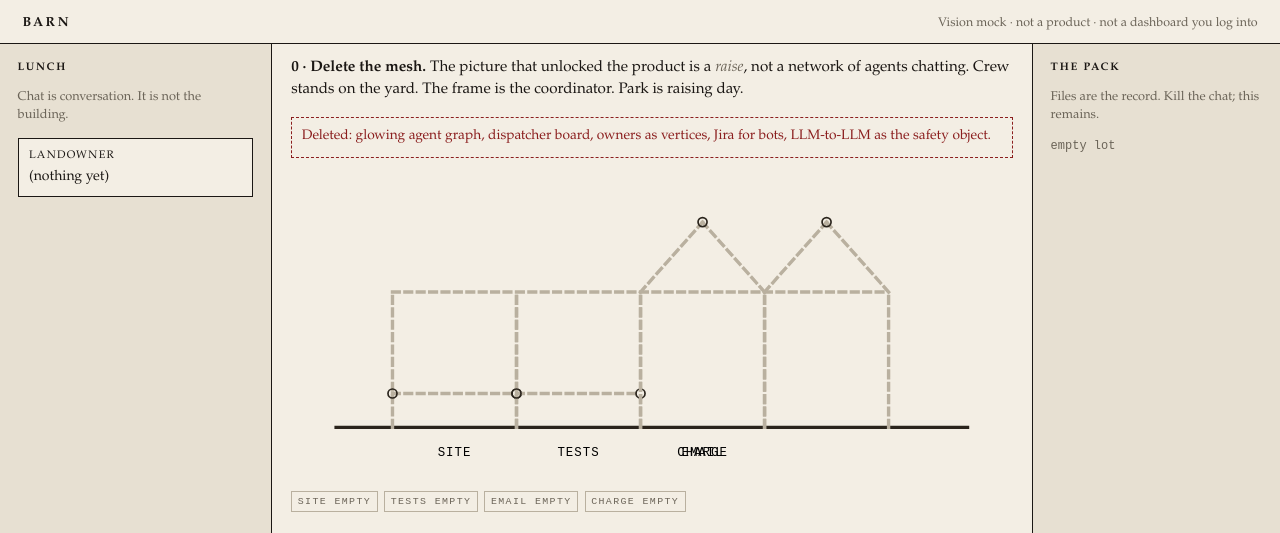
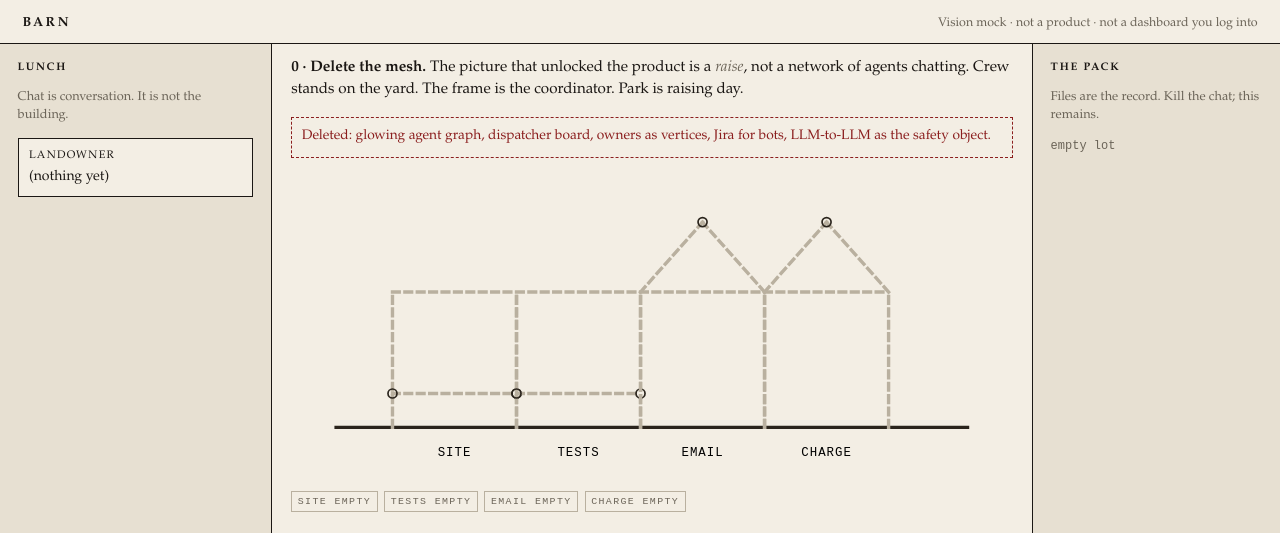
Before and after one commit to SyberLabs/OSAHR_Cell, a plain HTML site: page vision/barn/index.html in a window 1280 px wide. Shown: the top 533 px of the page. Drawn offline with Linux system fonts and the light colour scheme.

Commit message:
Fix CHARGE bay label position to match the local vision mock

```diff
--- a/vision/barn/index.html
+++ b/vision/barn/index.html
@@ -203,7 +203,7 @@
           <circle class="peg" cx="475" cy="48" r="4" />
           <line class="xmark" x1="450" y1="70" x2="500" y2="150" />
           <line class="xmark" x1="500" y1="70" x2="450" y2="150" />
-          <text x="365" y="255" text-anchor="middle">CHARGE</text>
+          <text x="475" y="255" text-anchor="middle">CHARGE</text>
         </g>
       </svg>
       <div class="stamps" id="stamps"></div>
```
